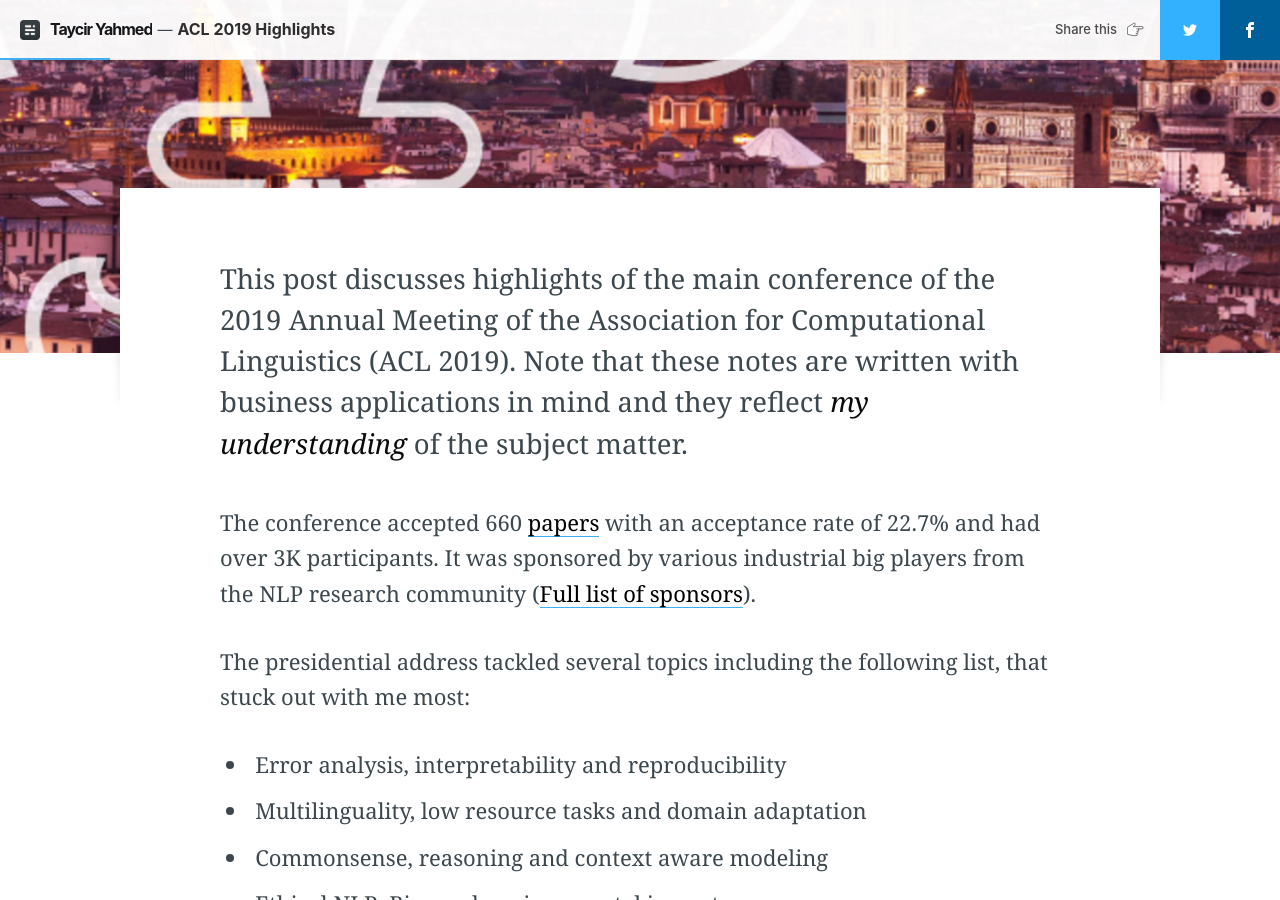
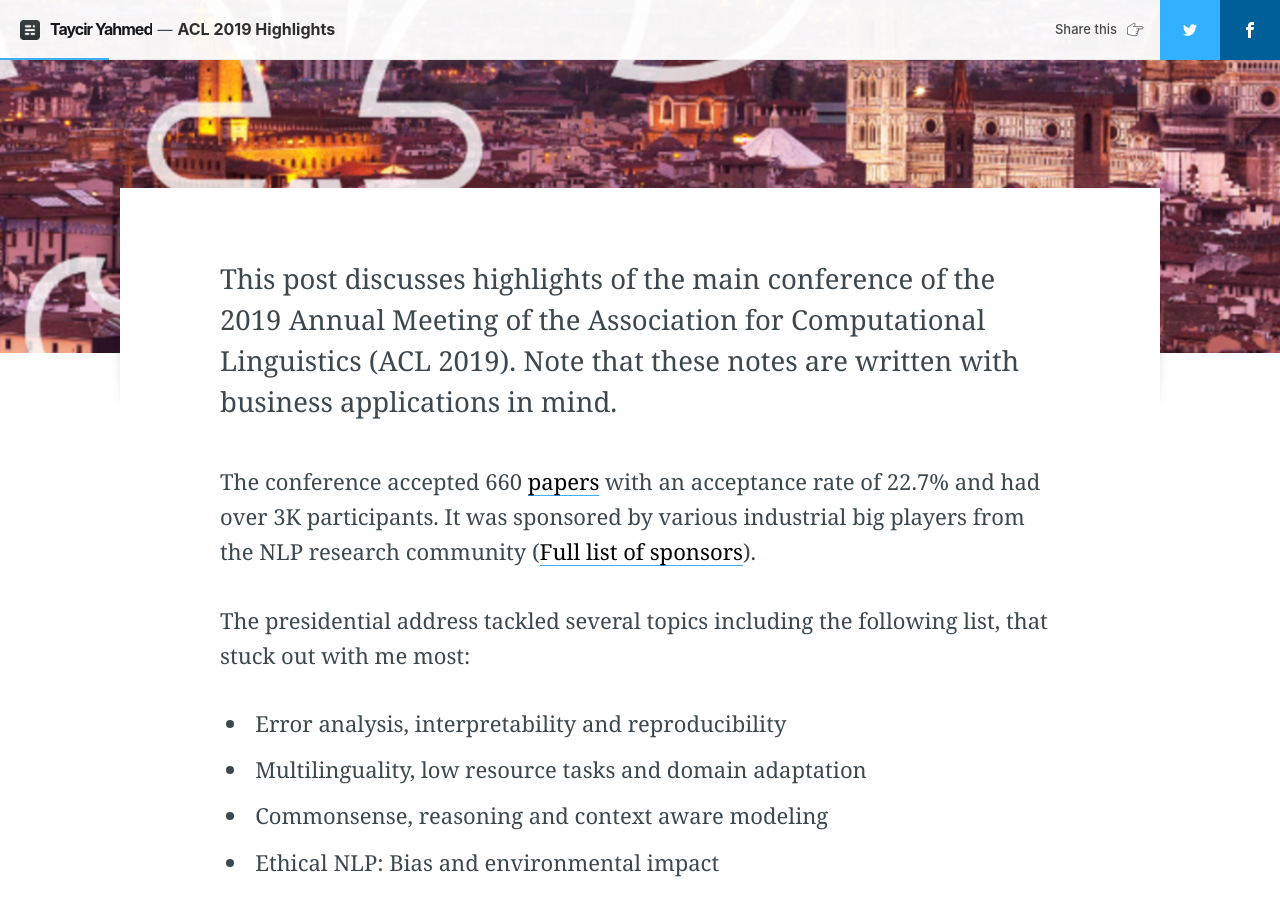
Before and after one commit to tayciryahmed/tayciryahmed.github.io, a Jekyll site: the page docs/acl2019.html, which Jekyll copies as it is, in a window 1280 px wide and 900 px high, scrolled down 708 px. Built offline with Jekyll 4.4.1, drawn with Linux system fonts in a browser that asks for light colours; nearby versions of some CDN libraries; comment, search, counter and statistics services are not loaded; some of the changed text lies outside the part shown.

Commit message:
more_content

```diff
--- a/docs/404.html
+++ b/docs/404.html
@@ -125,7 +125,9 @@
                     </header>
                     <section class="post-card-excerpt">
 
-                            <p>This post discusses highlights of the main conference of the 2019 Annual Meeting of the Association for Computational Linguistics (ACL 2019). Note that these notes are written with business applications in mind and</p>
+                            <p>This post discusses highlights of the main conference of the 2019 Annual Meeting of the Association for Computational Linguistics (ACL 2019). Note that these notes are written with business applications in mind.
+
+</p>
 
                     </section>
                 </a>
--- a/docs/acl2019.html
+++ b/docs/acl2019.html
@@ -43,7 +43,7 @@
     <meta property="og:site_name" content="Taycir Yahmed" />
     <meta property="og:type" content="website" />
     <meta property="og:title" content="ACL 2019 Highlights" />
-    <meta property="og:description" content="This post discusses highlights of the main conference of the 2019 Annual Meeting of the Association for Computational Linguistics (ACL 2019). Note that these notes are written with business applications in mind and they reflect my understanding of the subject matter. The conference accepted 660 papers with an acceptance rate" />
+    <meta property="og:description" content="This post discusses highlights of the main conference of the 2019 Annual Meeting of the Association for Computational Linguistics (ACL 2019). Note that these notes are written with business applications in mind. The conference accepted 660 papers with an acceptance rate of 22.7% and had over 3K participants. It was" />
     <meta property="og:url" content="/acl2019" />
     <meta property="og:image" content="/assets/images/acl.jpg" />
     <meta property="article:publisher" content="https://www.facebook.com/" />
@@ -52,7 +52,7 @@
     <meta property="article:modified_time" content="2019-08-01T16:03:36-05:00" />
     <meta name="twitter:card" content="summary_large_image" />
     <meta name="twitter:title" content="ACL 2019 Highlights" />
-    <meta name="twitter:description" content="This post discusses highlights of the main conference of the 2019 Annual Meeting of the Association for Computational Linguistics (ACL 2019). Note that these notes are written with business applications in mind and they reflect my understanding of the subject matter. The conference accepted 660 papers with an acceptance rate" />
+    <meta name="twitter:description" content="This post discusses highlights of the main conference of the 2019 Annual Meeting of the Association for Computational Linguistics (ACL 2019). Note that these notes are written with business applications in mind. The conference accepted 660 papers with an acceptance rate of 22.7% and had over 3K participants. It was" />
     <meta name="twitter:url" content="/" />
     <meta name="twitter:image" content="/assets/images/acl.jpg" />
     <meta name="twitter:label1" content="Written by" />
@@ -82,7 +82,7 @@
         "@type": "WebPage",
         "@id": "/acl2019"
     },
-    "description": "This post discusses highlights of the main conference of the 2019 Annual Meeting of the Association for Computational Linguistics (ACL 2019). Note that these notes are written with business applications in mind and they reflect my understanding of the subject matter. The conference accepted 660 papers with an acceptance rate"
+    "description": "This post discusses highlights of the main conference of the 2019 Annual Meeting of the Association for Computational Linguistics (ACL 2019). Note that these notes are written with business applications in mind. The conference accepted 660 papers with an acceptance rate of 22.7% and had over 3K participants. It was"
 }
     </script>
 
@@ -165,7 +165,7 @@
 
             <section class="post-full-content">
                 <div class="kg-card-markdown">
-                    <p>This post discusses highlights of the main conference of the 2019 Annual Meeting of the Association for Computational Linguistics (ACL 2019). Note that these notes are written with business applications in mind and they reflect <em>my understanding</em> of the subject matter.</p>
+                    <p>This post discusses highlights of the main conference of the 2019 Annual Meeting of the Association for Computational Linguistics (ACL 2019). Note that these notes are written with business applications in mind.</p>
 
 <p>The conference accepted 660 <a href="http://www.acl2019.org/EN/program.xhtml">papers</a> with an acceptance rate of 22.7% and had over 3K participants. It was sponsored by various industrial big players from the NLP research community (<a href="http://www.acl2019.org/EN/exhibitors-sponsors.xhtml">Full list of sponsors</a>).</p>
 
--- a/docs/atom.xml
+++ b/docs/atom.xml
@@ -10,7 +10,7 @@
       <item>
         <title>ACL 2019 Highlights</title>
 
-          <description>&lt;p&gt;This post discusses highlights of the main conference of the 2019 Annual Meeting of the Association for Computational Linguistics (ACL 2019). Note that these notes are written with business applications in mind and they reflect &lt;em&gt;my understanding&lt;/em&gt; of the subject matter.&lt;/p&gt;
+          <description>&lt;p&gt;This post discusses highlights of the main conference of the 2019 Annual Meeting of the Association for Computational Linguistics (ACL 2019). Note that these notes are written with business applications in mind.&lt;/p&gt;
 
 </description>
 
--- a/docs/author/ghost/feed.xml
+++ b/docs/author/ghost/feed.xml
@@ -4,7 +4,7 @@
   <generator uri="https://jekyllrb.com/" version="3.7.4">Jekyll</generator>
   <link href="/author/ghost/feed.xml" rel="self" type="application/atom+xml" />
   <link href="/" rel="alternate" type="text/html" />
-  <updated>2019-08-07T09:40:37-05:00</updated>
+  <updated>2019-08-07T10:32:37-05:00</updated>
   <id>/author/ghost/feed.xml</id>
 
 
--- a/docs/index.html
+++ b/docs/index.html
@@ -167,7 +167,9 @@
                 </header>
                 <section class="post-card-excerpt">
 
-                        <p>This post discusses highlights of the main conference of the 2019 Annual Meeting of the Association for Computational Linguistics (ACL 2019). Note that these notes are written with business applications in mind and</p>
+                        <p>This post discusses highlights of the main conference of the 2019 Annual Meeting of the Association for Computational Linguistics (ACL 2019). Note that these notes are written with business applications in mind.
+
+</p>
 
                 </section>
             </a>
```
Also changed, not shown: other parts of docs/acl2019.html (+6 -3 lines), _posts/2019-08-01-acl2019.markdown (+6 -3 lines), docs/feed.xml (+8 -5 lines), assets/images/cloze.jpeg (added), docs/assets/images/cloze.jpeg (added).
